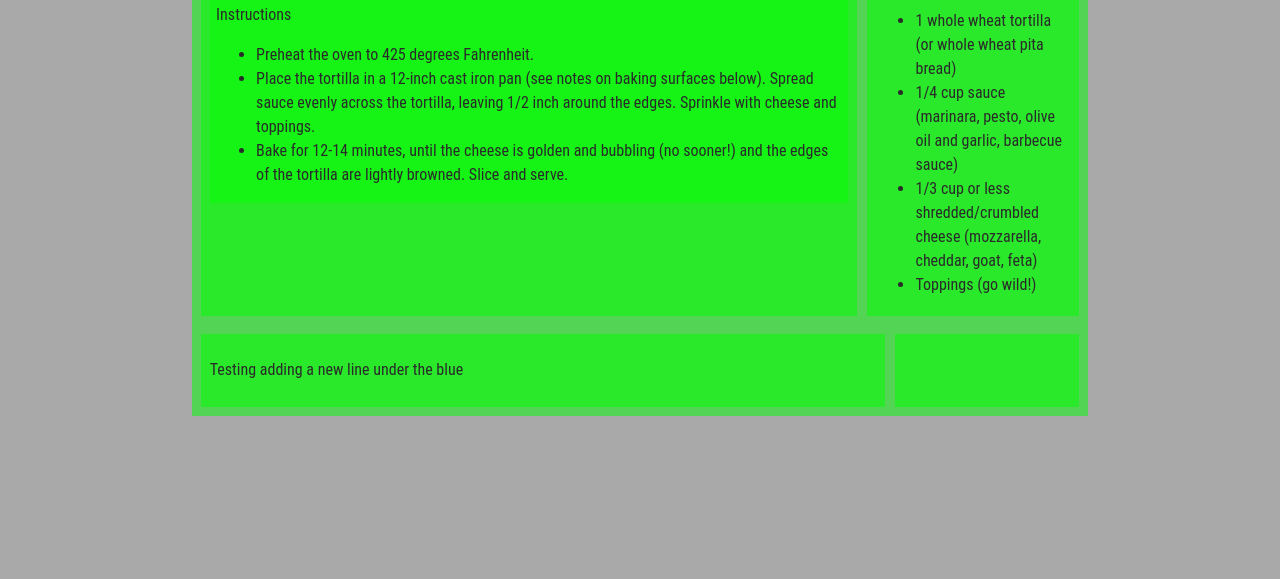
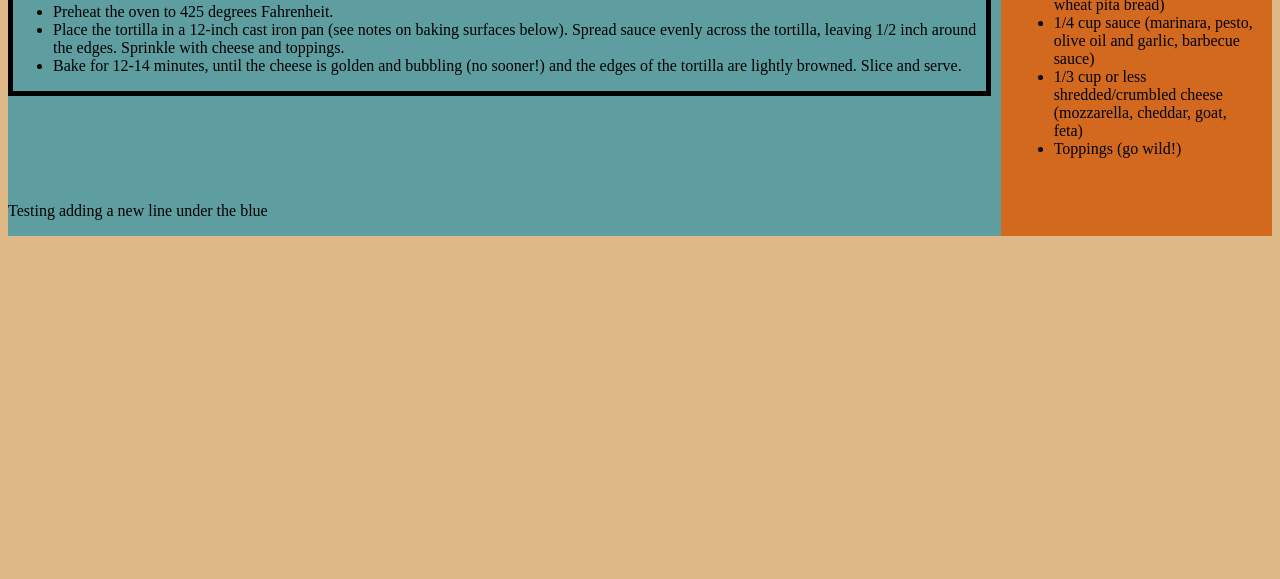
Before and after one commit to Twinator/WebBrowserStuff, a plain HTML site: page week04/index.html in a window 1280 px wide. Shown: the part 221-800 px from the top of the page. Drawn offline with Linux system fonts and the light colour scheme.

Commit message:
changed styles to styles2

```diff
--- a/week04/index.html
+++ b/week04/index.html
@@ -3,7 +3,7 @@
   <head>
     <meta charset="utf-8">
     <title>First solo CSS</title>
-    <link href="styles.css" rel="stylesheet" type="text/css">
+    <link href="styles2.css" rel="stylesheet" type="text/css">
   </head>
 
   <body>
```
